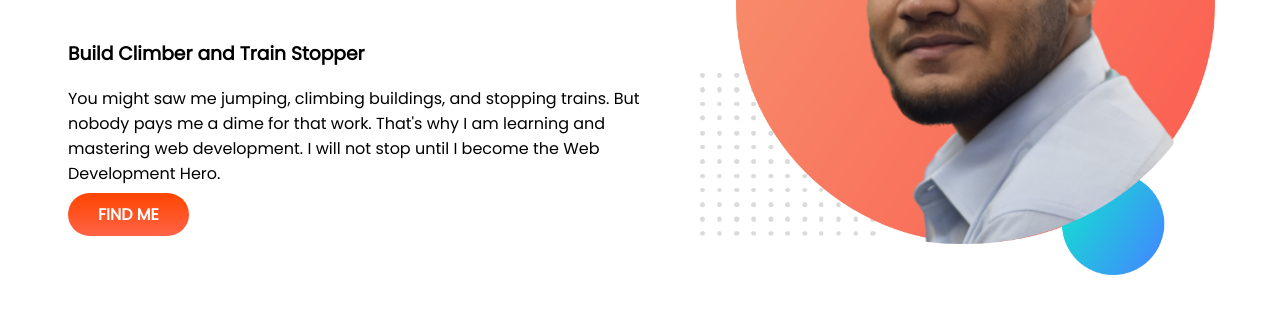
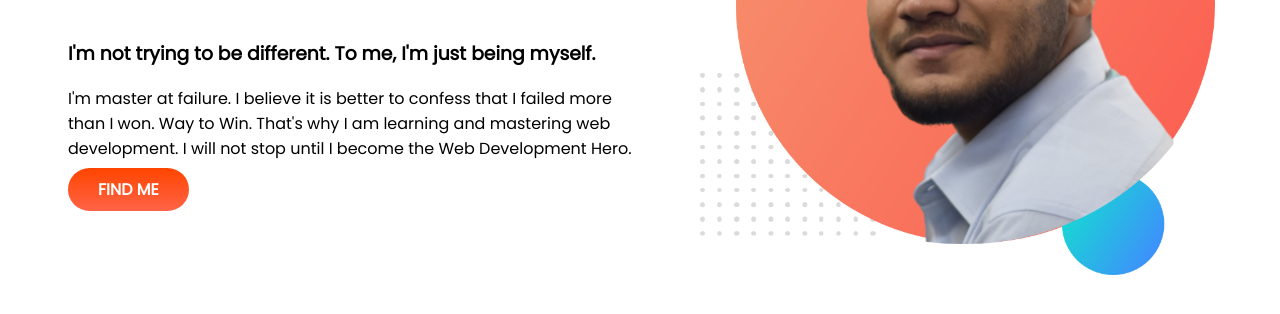
Before and after one commit to tariqulp/Developer-portfolio, a plain HTML site: page index.html in a window 1280 px wide. Shown: the part 244-558 px from the top of the page. Drawn offline with Linux system fonts and the light colour scheme.

Commit message:
update text

```diff
--- a/index.html
+++ b/index.html
@@ -18,9 +18,9 @@
         <div class="half-width">
             <h1>Welcome to</h1>
             <h1><span class="orange-color">Tariqul Islam</span> world</h1>
-            <h3>Build Climber and Train Stopper</h3>
-            <p>You might saw me jumping, climbing buildings, and stopping trains. But nobody pays me a dime for that
-                work.
+            <h3>I'm not trying to be different. To me, I'm just being myself.</h3>
+            <p>I'm master at failure. I believe it is better to confess that I failed more than I won.
+                Way to Win.
                 That's why I am learning and mastering web development. I will not stop until I become the Web
                 Development Hero.</p>
             <a class="link-button" target="_blank" href="https://www.facebook.com/thericky.psm">FIND ME</a>
```
